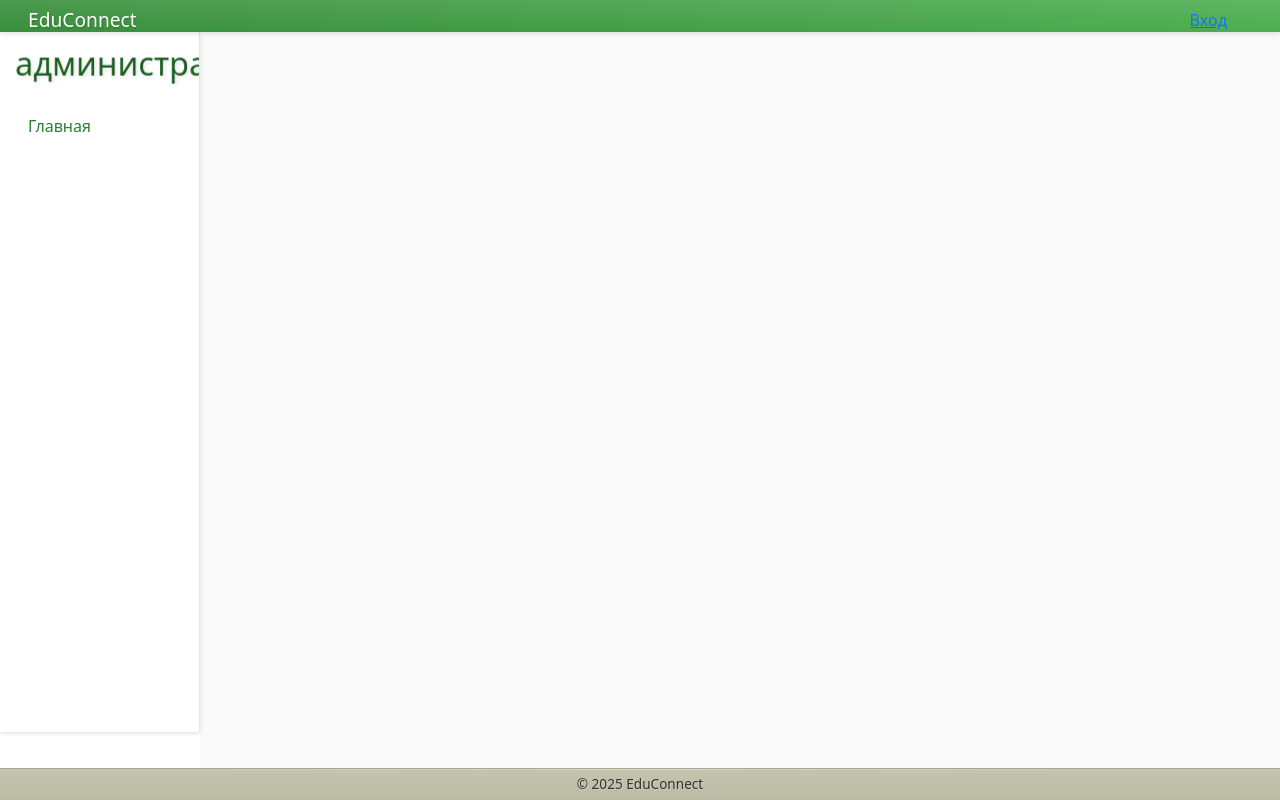
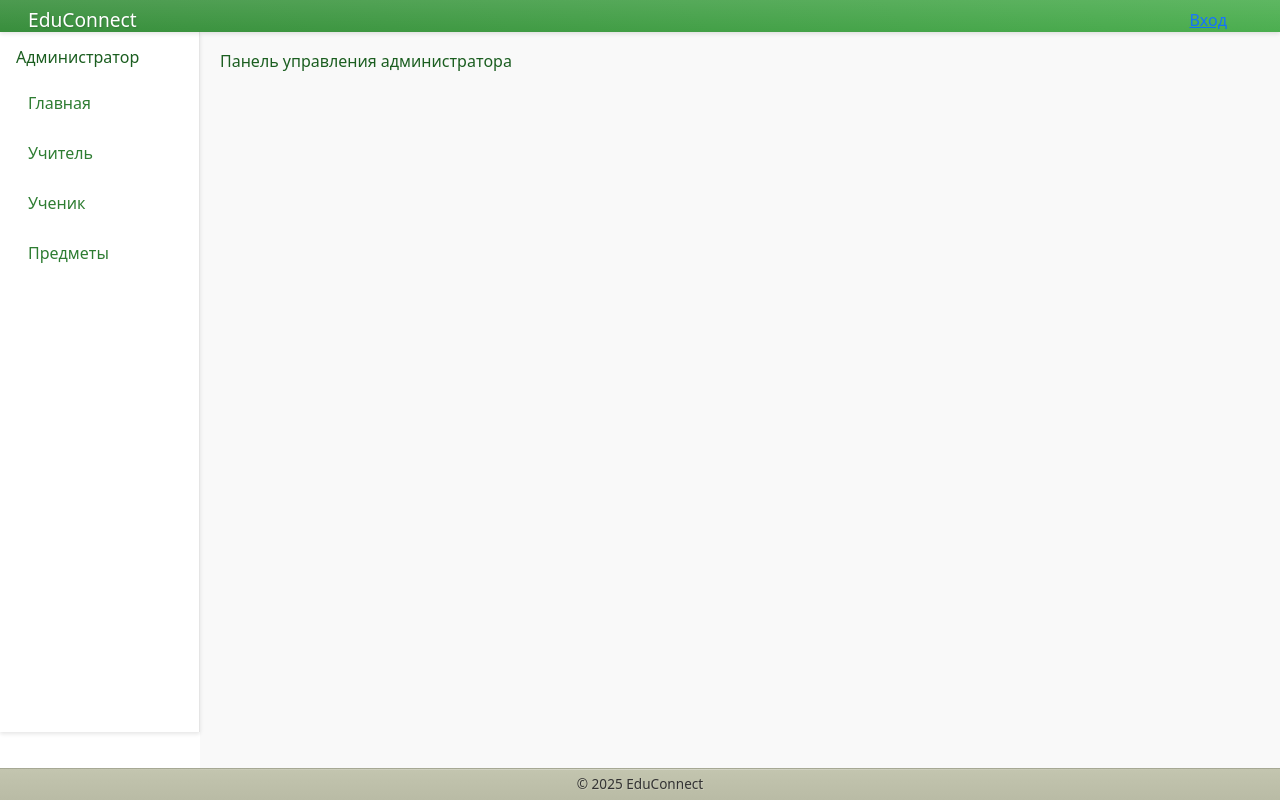
Before and after one commit to Alex-L-K-free/EduConnect, a React (Create React App) app in the folder educonnect/frontend/: page /admin in a window 1280 px wide. Built offline with nearby package versions, Linux system fonts and the light colour scheme.

Commit message:
работа над оформлением завершена

```diff
--- a/educonnect/frontend/src/components/AdminDashboard.js
+++ b/educonnect/frontend/src/components/AdminDashboard.js
@@ -5,7 +5,7 @@ const AdminDashboard = () => {
   return (
     <div className="admin-dashboard">
       <SidebarAdmin activePage="admin" />
-      {/* <h1>Панель управления администратора</h1> */}
+      <h6>Панель управления администратора</h6>
       {/* Добавьте функционал для панели администратора */}
     </div>
   );
--- a/educonnect/frontend/src/components/layout/SidebarAdmin.js
+++ b/educonnect/frontend/src/components/layout/SidebarAdmin.js
@@ -4,19 +4,19 @@ import './Sidebar.css'; // Импортируйте стили для Sidebar
 const SidebarAdmin = ({ activePage }) => {
   return (
     <div className="sidebar">
-      <h2>администратор</h2>
+      <h6>Администратор</h6>
       <ul>
         <li className={activePage === 'home' ? 'active' : ''}>
           <a href="/">Главная</a>
-        {/* </li>
-        <li className={activePage === 'admin' ? 'active' : ''}>
-          <a href="/admin">Панель управления</a>
         </li>
         <li className={activePage === 'teacher' ? 'active' : ''}>
-          <a href="/teacher">учителя</a>
+          <a href="/teacher">Учитель</a>
         </li>
         <li className={activePage === 'student' ? 'active' : ''}>
-          <a href="/student">ученика</a> */}
+          <a href="/student">Ученик</a>
+        </li>
+        <li className={activePage === 'subject' ? 'active' : ''}>
+          <a href="/subject">Предметы</a>
         </li>
          {/* Добавьте другие элементы навигации для ученика */}
       </ul>
```
